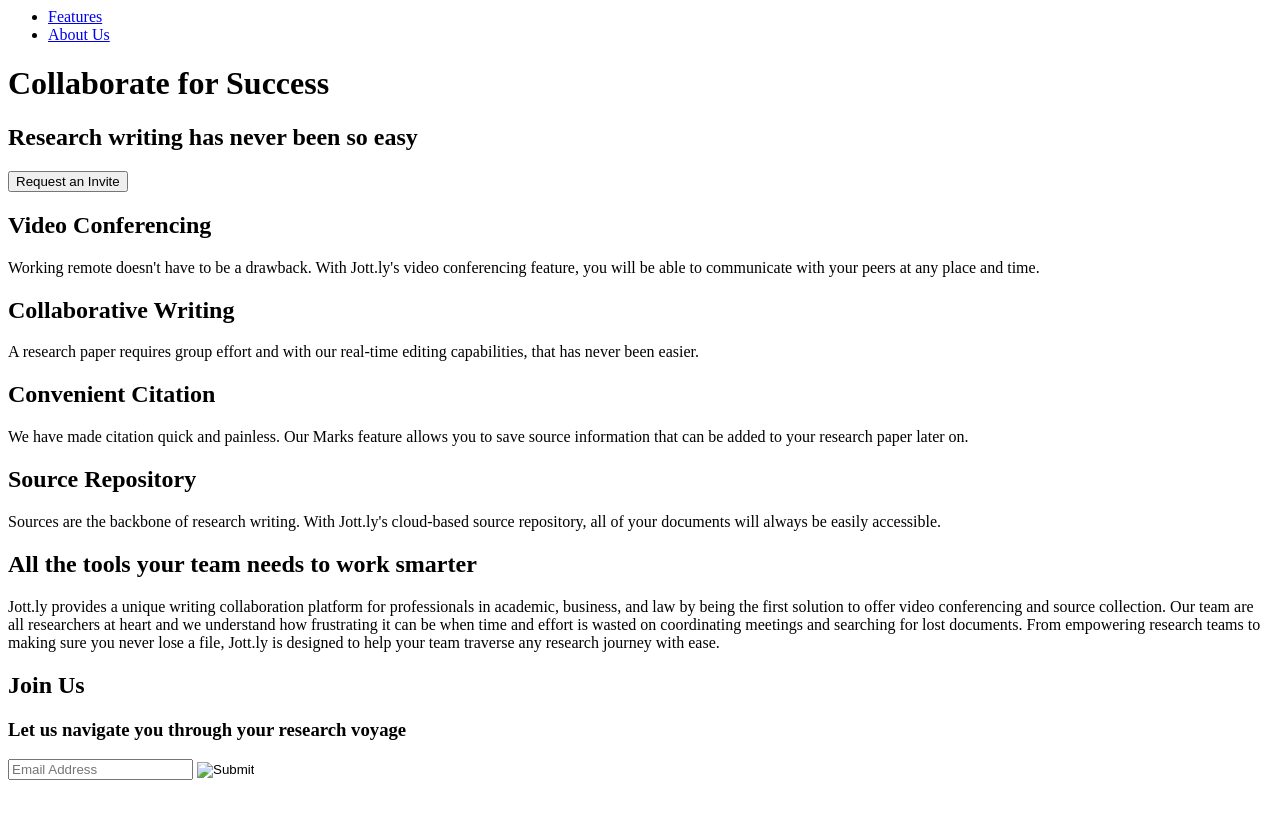
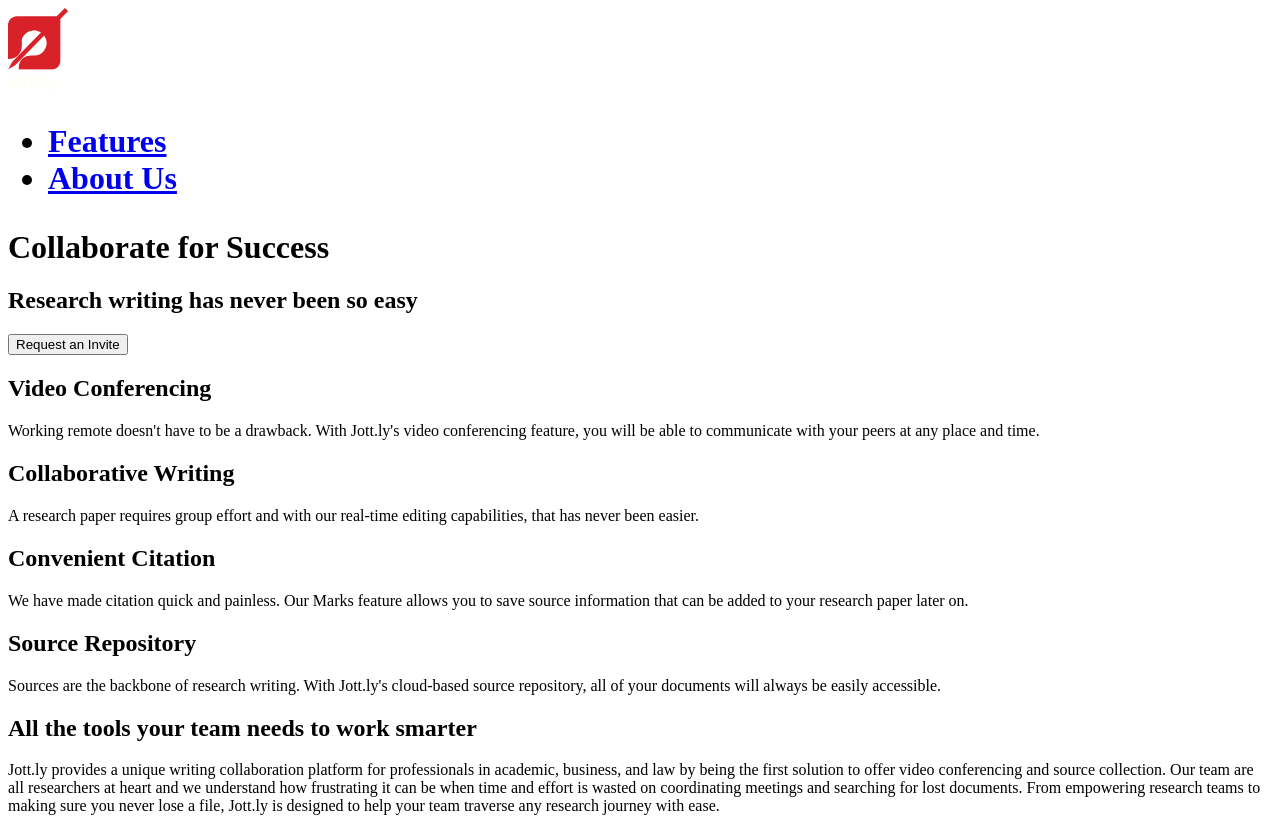
Before and after one commit to kma0613/kma0613.github.io, a plain HTML site: page index.html in a window 1280 px wide. Shown: the top 818 px of the page. Drawn offline with Linux system fonts and the light colour scheme.

Commit message:
added logo

```diff
--- a/index.html
+++ b/index.html
@@ -11,16 +11,20 @@
     </head>
     <body>
             <!-- This is where our content starts -->
-            <div id="nav">
-                <div class="container">
-                    <ul>
-                        <li><a href="#">Features</a></li>
-                        <li><a href="#">About Us</a></li>
-                    </ul>
-                </div>
-            </div>
         <div id="header">
             <div class="container">
+                <header>
+                    <h1 class="logo">
+                        <a href="#">
+                            <img src="images/logo.png">
+                        </a>
+                    <nav>
+                        <ul>
+                            <li><a href="#">Features</a></li>
+                            <li><a href="#">About Us</a></li>
+                        </ul>
+                    </nav>
+            </header>
                 <h1>Collaborate for Success</h1>
                 <h2>Research writing has never been so easy</h2>
                 <button name="CTA">Request an Invite</button>
```
Also changed, not shown: images/logo.png (added).
